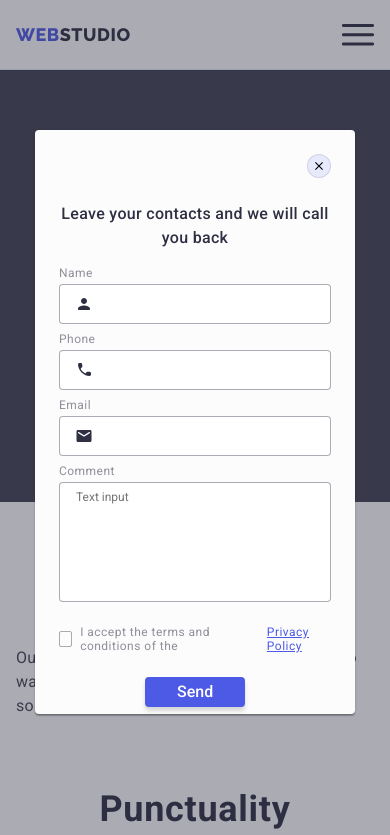
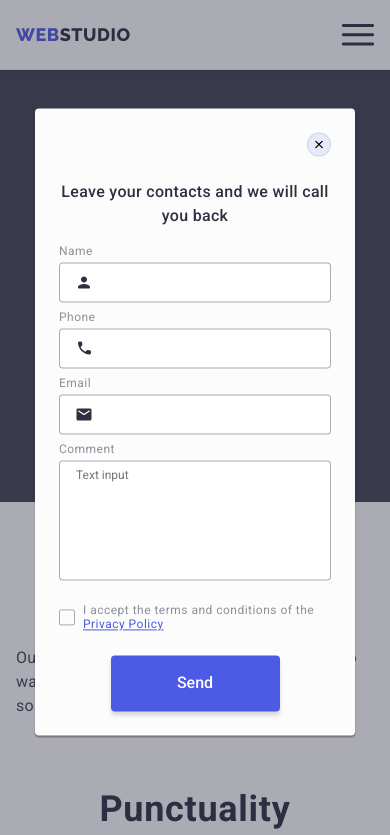
Before and after one commit to Viktoriia3192/goit-markup-hw-07, a plain HTML site: page index.html in a window 390 px wide. Both pictures are taken after a click on the button "Order Service". Shown: the top 835 px of the page. Drawn offline with nearby package versions, Linux system fonts and the light colour scheme.

Commit message:
рц07-06

```diff
--- a/css/styles.css
+++ b/css/styles.css
@@ -405,8 +405,7 @@ background-image: linear-gradient(to bottom,
 }
 .modal {
     position: absolute;
-    width: 408px;
-    height: 584px;
+    width: 320px;
     background-color: var(--dairy);
     box-shadow: 0px 1px 1px rgba(0, 0, 0, 0.14), 0px 1px 3px rgba(0, 0, 0, 0.12), 0px 2px 1px rgba(0, 0, 0, 0.2);
     border-radius: 4px;
@@ -418,11 +417,13 @@ background-image: linear-gradient(to bottom,
     opacity: 1;
     transition: transform 400 ms ease-in 200ms, opacity 400ms ease-in 200ms;
     }
-@media only screen and (max-width: 427px) {
+@media only screen and (min-width: 428px) {
 .modal   {
-    width: 320px;
+    width: 408px;
+    height: 584px;
   }
 }
+
 .backdrop.is-hidden.modal {
     transform: translate(-50%, -50%) rotate(360deg) scale (0.2);
     opacity: 0;
@@ -524,6 +525,7 @@ background-image: linear-gradient(to bottom,
     line-height: 1.17;
     letter-spacing: 0.04em;
 }
+
 .visually-hiden {
     position: absolute;
     width: 0px;
@@ -560,6 +562,7 @@ outline: 2px solid rgba(0, 0, 255, 0.5);
     cursor: pointer;
     content: " ";
     margin-right: 8px;
+    flex-shrink: 0;
 }
 .modal-form-btn {
     background: var(--iris);
@@ -574,13 +577,7 @@ outline: 2px solid rgba(0, 0, 255, 0.5);
     font-weight: 500;
     border: none;
 }
-@media only screen and (max-width: 427px) {
-.modal-form-btn   {
-    padding: 0 32px;
-    width: 100px;
-    height: 30px;
-  }
-}
+
 .modal-form-btn:hover,
 .modal-form-btn:focus {
     background-color: var(--ocean);
@@ -848,8 +845,12 @@ outline: 2px solid rgba(0, 0, 255, 0.5);
 .customers-list {
     display: flex;
     flex-wrap: wrap;
+    gap: 72px 16px;
+}
+@media only screen and (max-width: 767px) {
+.customers-list   {
     justify-content: center;
-    gap: 72px 16px;
+  }
 }
 @media only screen and (min-width: 768px) {
 .customers-list   {
--- a/index.html
+++ b/index.html
@@ -107,7 +107,9 @@
               </label>
               <div class="modal-form-checkbox-wrap">
                <input type="checkbox" id="user-privacy-policy" class="modal-form-checkbox visually-hiden" name="user_privacy" value="privacy_policy">
-               <label for="user-privacy-policy" class="modal-form-check-desk">I accept the terms and conditions of the&nbsp;<a href="" class="modal-form-link">Privacy Policy</a></label>
+               <label for="user-privacy-policy" class="modal-form-check-desk"><span class="modal-privacy-wrap">I accept the terms and conditions of the&nbsp;
+                <a href="" class="modal-form-link">Privacy Policy</a></span>
+              </label>
               </div>
               <button type="submit" class="modal-form-btn">Send</button>
             </form>
```
